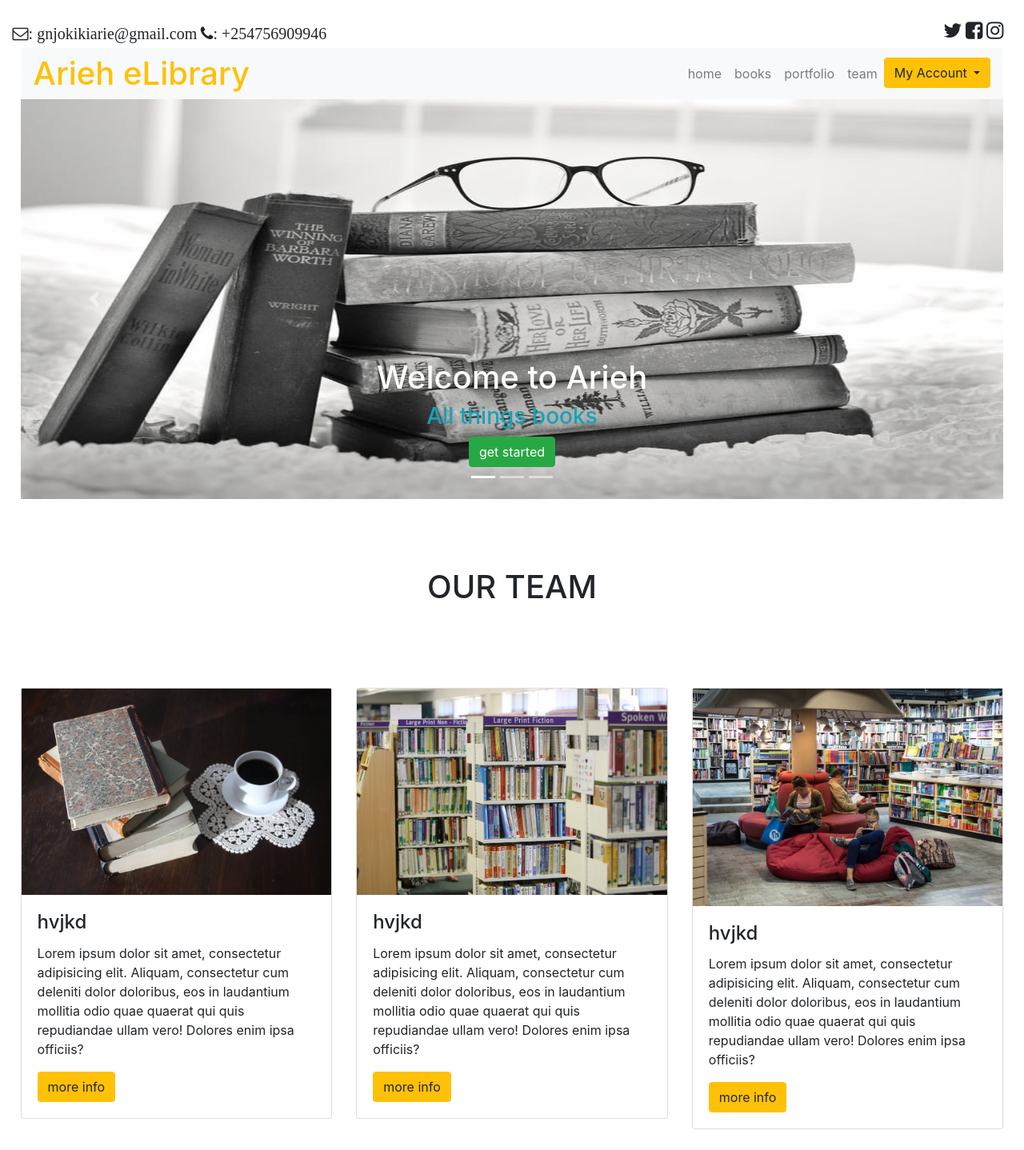
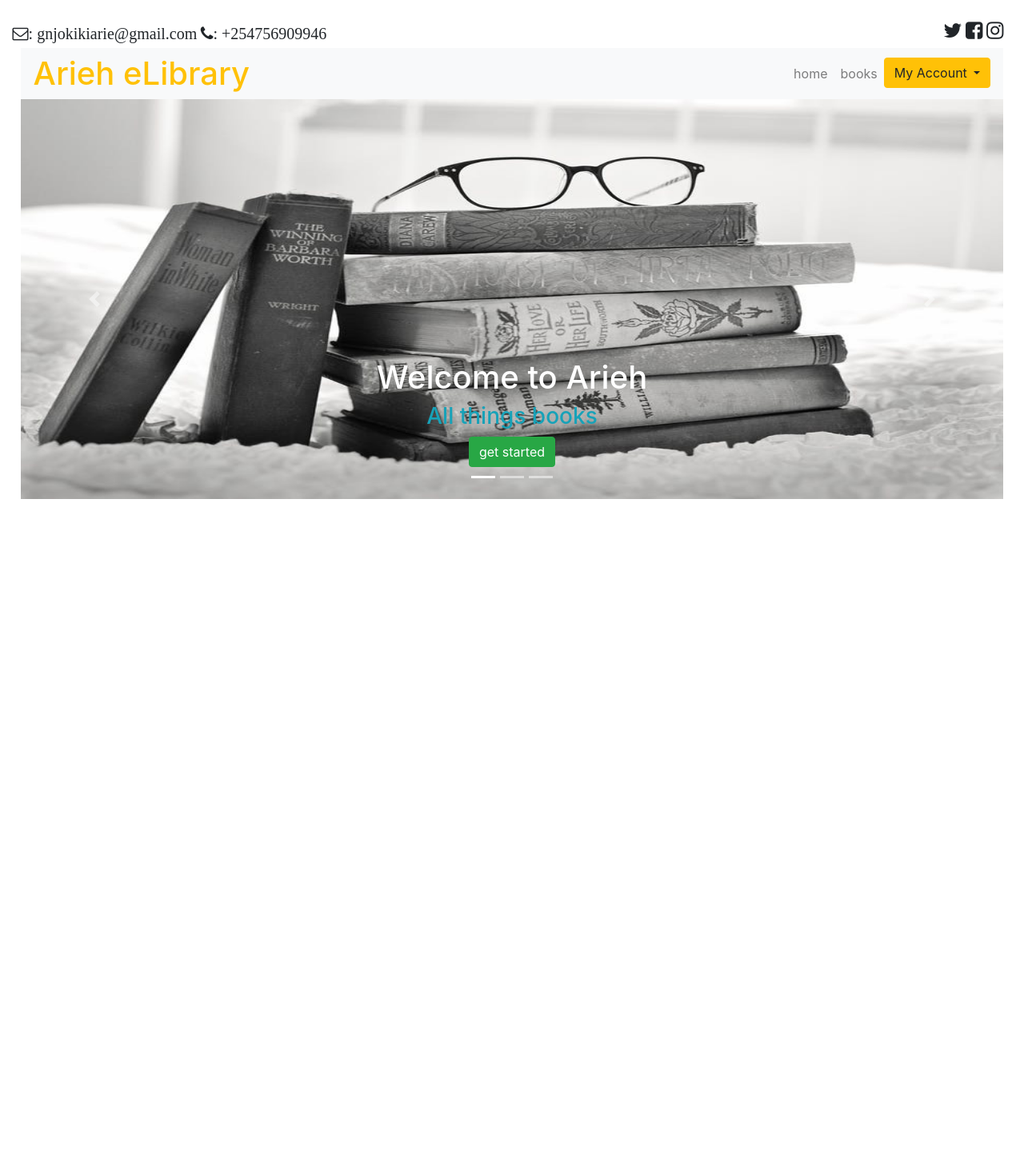
Before and after one commit to Njokikiarie/library, a Flask app: page / in a window 1280 px wide. Shown: the whole page at 80% size. After the commit the page ends 624 px from the top, so only its background shows below. Run offline with Flask 2, Linux system fonts and the light colour scheme; some libraries are stand-ins or nearby versions; some web fonts are replaced.

Commit message:
Update home.html

```diff
--- a/templates/home.html
+++ b/templates/home.html
@@ -4,24 +4,12 @@
     <meta charset="UTF-8" >
     <meta name="viewport" content="width=device-width, initial-scale=1">
     <title>home</title>
-
-     <link rel="stylesheet" href="../static/bootstrap/css/bootstrap.css">
+    <link rel="stylesheet" href="../static/bootstrap/css/bootstrap.css">
     <!-- adding animate and font awesome and a  few js files to add animation to a page-->
-<link rel="stylesheet" href="../static/bootstrap/css/font-awesome.css">
+    <link rel="stylesheet" href="../static/bootstrap/css/font-awesome.css">
     <link rel="stylesheet" href="../static/bootstrap/css/animate.css">
     <link rel="stylesheet" href="https://cdnjs.cloudflare.com/ajax/libs/font-awesome/4.7.0/css/font-awesome.min.css">
 
-
-    <!-- LINK TO BOOTSTRAP JS, js ADDS TO THE INTERACTIVITY OF A PAGE-->
-
-    <script SRC="../static/bootstrap/js/jquery.js"></script>
-    <script src="../static/bootstrap/js/bootstrap.js"></script>
-
-    <script src="../static/bootstrap/js/parallax.min.js"></script>
-    <script src="../static/bootstrap/js/wow.min.js"></script>
-    <script src="../static/bootstrap/js/jquery.easing.min.js"></script>
-    <script src="../static/bootstrap/js/fliplightbox.min.js"></script>
-    <script src="../static/bootstrap/js/functions.js"></script>
 
 
     <style>
@@ -51,9 +39,6 @@
     <ul class="navbar-nav ml-auto">
         <li class="nav-item"><a href="" class="nav-link">home</a></li>
         <li class="nav-item"><a href="/books" class="nav-link">books</a></li>
-
-        <li class="nav-item"><a href="#section2" class="nav-link">portfolio</a></li>
-         <li class="nav-item"><a href="#team" class="nav-link">team</a></li>
         <div class="dropdown">
   <button class="btn btn-warning dropdown-toggle" type="button" id="dropdownMenu1" data-toggle="dropdown" aria-haspopup="true" aria-expanded="false">
     My Account
@@ -63,11 +48,6 @@
     <a class="dropdown-item" href="/logout">sign out</a>
   </div>
 </div>
-
-
-
-
-
     </ul>
     </div>
 </nav>
@@ -95,17 +75,17 @@
     <div class="carousel-item">
       <img src="../static/images/library1.jpeg" alt="" >
         <div class="carousel-caption wow rollIn">
-            <h1 >Welcome to Arieh</h1>
-            <h4 >All things books</h4>
-            <a href="" class=" btn btn-success ">get started</a>
+            <h1>Get </h1>
+            <h4 class="text-danger" >Get access to unlimited number of Ebooks</h4>
+            <a href="registration.html" class=" btn btn-info ">get started</a>
 
         </div>
     </div>
     <div class="carousel-item">
       <img src="../static/images/library3.jpeg" alt="" >
         <div class="carousel-caption">
-            <h1>Welcome to Arieh</h1>
-            <h4 >All things books</h4>
+            <h1>Share</h1>
+            <h4 class="text-danger">Get to share your favourite books with the community</h4>
             <a href="" class=" btn btn-success ">get started</a>
     </div>
   </div>
@@ -122,49 +102,16 @@
 </div>
 </section> <!-- end of carousel-->
 
-<section id="team">
-    <header CLASS="text-center header" style="padding: 7%" id="team">
-      <h1>OUR TEAM </h1>
-        <P></P>
-    </header>
-    <div class="row">
-        <div class="col-md-4 wow fadeInDown" data-wow-delay=".5s">
-            <!-- card -->
-            <div class="card">
-                <img src="../static/images/library3.jpeg" alt="" class="img-fluid">
-                <div class="card-body">
-                    <h4 class="card-title">hvjkd</h4>
-                    <p>Lorem ipsum dolor sit amet, consectetur adipisicing elit. Aliquam, consectetur cum deleniti dolor doloribus, eos in laudantium mollitia odio quae quaerat qui quis repudiandae ullam vero! Dolores enim ipsa officiis?</p>
-                 <a href="" class="btn btn-warning">more info</a>
-                </div>
-            </div>
-        </div> <!-- ends column 1-->
-
-        <div class="col-md-4 wow fadeInDown" data-wow-delay=".8s">
-         <div class="card">
-                <img src="../static/images/library5.jpeg" alt="" class="img-fluid">
-                <div class="card-body">
-                    <h4 class="card-title">hvjkd</h4>
-                    <p>Lorem ipsum dolor sit amet, consectetur adipisicing elit. Aliquam, consectetur cum deleniti dolor doloribus, eos in laudantium mollitia odio quae quaerat qui quis repudiandae ullam vero! Dolores enim ipsa officiis?</p>
-                <a href="" class="btn btn-warning">more info</a>
-                </div>
-         </div>
-            </div><!-- ends column 2-->
-
-        <div class="col-md-4 wow fadeInDown" data-wow-delay="1s">
-            <div class="card">
-                <img src="../static/images/library4.jpeg" alt="" class="img-fluid">
-                <div class="card-body">
-                    <h4 class="card-title">hvjkd</h4>
-                    <p>Lorem ipsum dolor sit amet, consectetur adipisicing elit. Aliquam, consectetur cum deleniti dolor doloribus, eos in laudantium mollitia odio quae quaerat qui quis repudiandae ullam vero! Dolores enim ipsa officiis?</p>
-                    <a href="" class="btn btn-warning">more info</a>
-                </div>
-         </div>
-        </div>
-    </div>
-</section>
 <section>
 
 </section>
+<!-- LINK TO BOOTSTRAP JS, js ADDS TO THE INTERACTIVITY OF A PAGE-->
+<script SRC="../static/bootstrap/js/jquery.js"></script>
+<script src="../static/bootstrap/js/bootstrap.js"></script>
+<script src="../static/bootstrap/js/parallax.min.js"></script>
+<script src="../static/bootstrap/js/wow.min.js"></script>
+<script src="../static/bootstrap/js/jquery.easing.min.js"></script>
+<script src="../static/bootstrap/js/fliplightbox.min.js"></script>
+<script src="../static/bootstrap/js/functions.js"></script>
 </body>
 </html>
```
